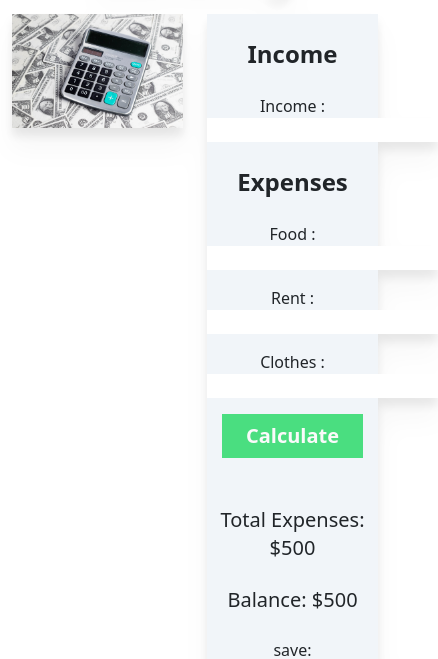
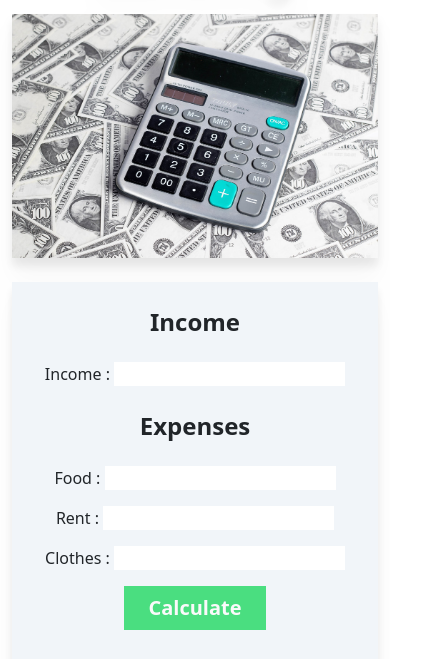
Before and after one commit to mamuntufayel/my-begginer-task-5, a plain HTML site: page index.html in a window 390 px wide. Shown: the part 130-789 px from the top of the page, 438 px wide, since content can reach past the window. Drawn offline with nearby package versions, Linux system fonts and the light colour scheme.

Commit message:
responsive done

```diff
--- a/index.html
+++ b/index.html
@@ -17,11 +17,13 @@
     <main class="drop-shadow-xl">
         <section class="container">
             <h1 class="text-5xl font-semibold text-blue-900 my-4 text-center">Personal Banking</h1>
-            <div class="grid grid-cols-2 gap-6">
+
+            <div class="grid grid-cols-1 lg:grid-cols-2 gap-6">
                 <div>
                     <img src="image/pic1.jpg" alt="">
                 </div>
-                <div class="bg-slate-100">
+
+                <div class="bg-slate-100 ">
                     <h2 class="text-center text-2xl font-semibold text-black-900 my-4">Income</h2>
                     <p class="text-center">Income : <span><input type="text"></span></p>
                     <h2 class="text-center text-2xl font-semibold text-black-900 my-4">Expenses</h2>
@@ -33,7 +35,8 @@
                             class="rounded-none bg-green-400 text-zinc-50 text-xl font-semibold px-4 py-2 mb-4">Calculate
                         </button>
                     </p>
-                    <h3 class="text-center text-xl font-medium text-black-900 my-4">Total Expenses: $<span>500</span>
+                    <h3 class="text-center text-xl font-medium text-black-900 my-4">Total Expenses:
+                        $<span>500</span>
                     </h3>
                     <h3 class="text-center text-xl font-medium text-black-900 my-4">Balance: $<span>500</span>
                     </h3>
@@ -42,7 +45,8 @@
                             class="rounded-none bg-green-400 text-zinc-50 text-xl font-semibold px-4 py-2 mb-4">Save
                         </button>
                     </p>
-                    <h3 class="text-center text-xl font-medium text-black-900 my-4">Saving Amount: $<span>2000</span>
+                    <h3 class="text-center text-xl font-medium text-black-900 my-4">Saving Amount:
+                        $<span>2000</span>
                     </h3>
                     <h3 class="text-center text-xl font-medium text-black-900 my-4">Remaining Balance:
                         $<span>2500</span>
@@ -52,6 +56,7 @@
 
                 </div>
             </div>
+
         </section>
     </main>
 </body>
```
